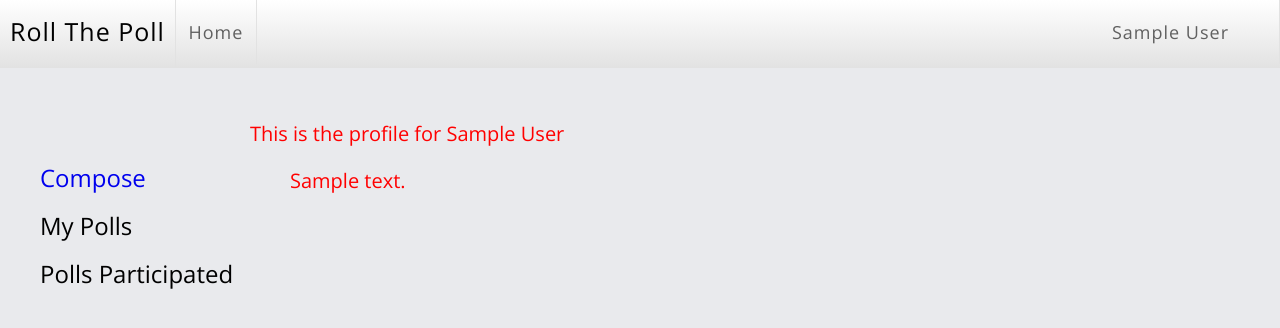
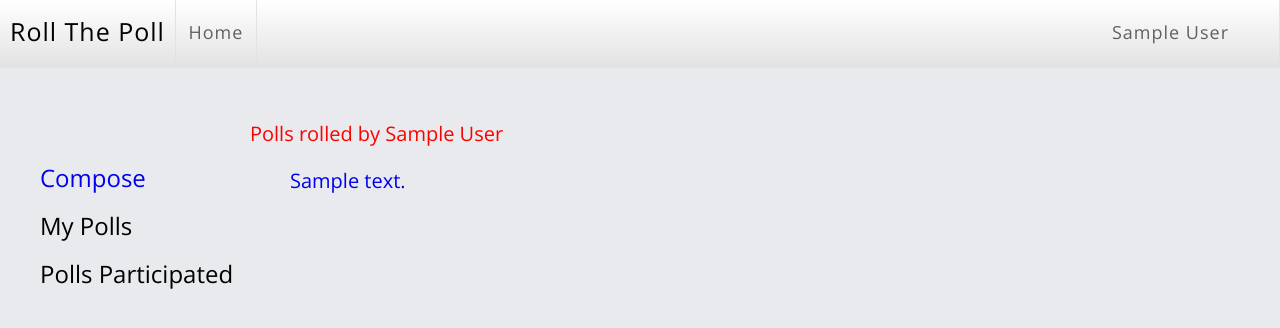
Before and after one commit to utkbansal/roll-the-poll, a Flask app: page /profile/1 in a window 1280 px wide. Shown: the top 328 px of the page. Run offline with Flask 2, Linux system fonts and the light colour scheme; a user stored in the database is signed in; tables that the repository leaves empty hold one stand-in row (values such as "Sample post"); parts of the project's set-up code (start-up, migrations or seed data) failed here and were passed over.

Commit message:
Added links on profile & implements anonymous
* added links to polls on every users profile
* implemented the anonymous feature on user profile so
that no other user can see anonymous polls

```diff
--- a/app/templates/profile.html
+++ b/app/templates/profile.html
@@ -1,14 +1,19 @@
 {% extends "base.html" %}
 {% block content %}
     {% if user %}
-    <p>This is the profile for {{ user.name }}</p>
-    {% else %}
-    <p>Sorry ! No user found...</p>
+    <p>Polls rolled by {{ user.name }}</p>
+        <ul>
+        {% if anonymous %}
+            {% for poll in user.polls %}
+                {% if not poll.anonymous %}
+                    <li><a href = "/poll/{{ poll.body.replace(' ', '-').replace('?', '~') }}">{{ poll }}</a></li>
+                {% endif %}
+            {% endfor %}
+        {% else %}
+            {% for poll in user.polls %}
+                <li><a href = "/poll/{{ poll.body.replace(' ', '-').replace('?', '~') }}">{{ poll }}</a></li>
+            {% endfor %}
+        {% endif %}
+        </ul>
     {% endif %}
-
-    <ul>
-    {% for poll in user.polls.all() %}
-        <li>{{ poll }}</li>
-    {% endfor %}
-    </ul>
 {% endblock %}
--- a/app/views.py
+++ b/app/views.py
@@ -82,11 +82,12 @@ def logout():
 @app.route('/profile/<int:id>')
 @login_required
 def profile(id):
-    msg = "hello"
     if models.User.query.get(id) is not None:
-        return render_template('profile.html', user=models.User.query.get(id))
+        user = models.User.query.get(id)
+        anonymous = not(user.id == g.user.id)
+        return render_template('profile.html', user= user, anonymous = anonymous )
     else:
-        return render_template('profile.html', user=None, alert=msg)
+        return render_template('profile.html', user=None)
 
 
 @app.route('/add-poll', methods=['GET', 'POST'])
```
